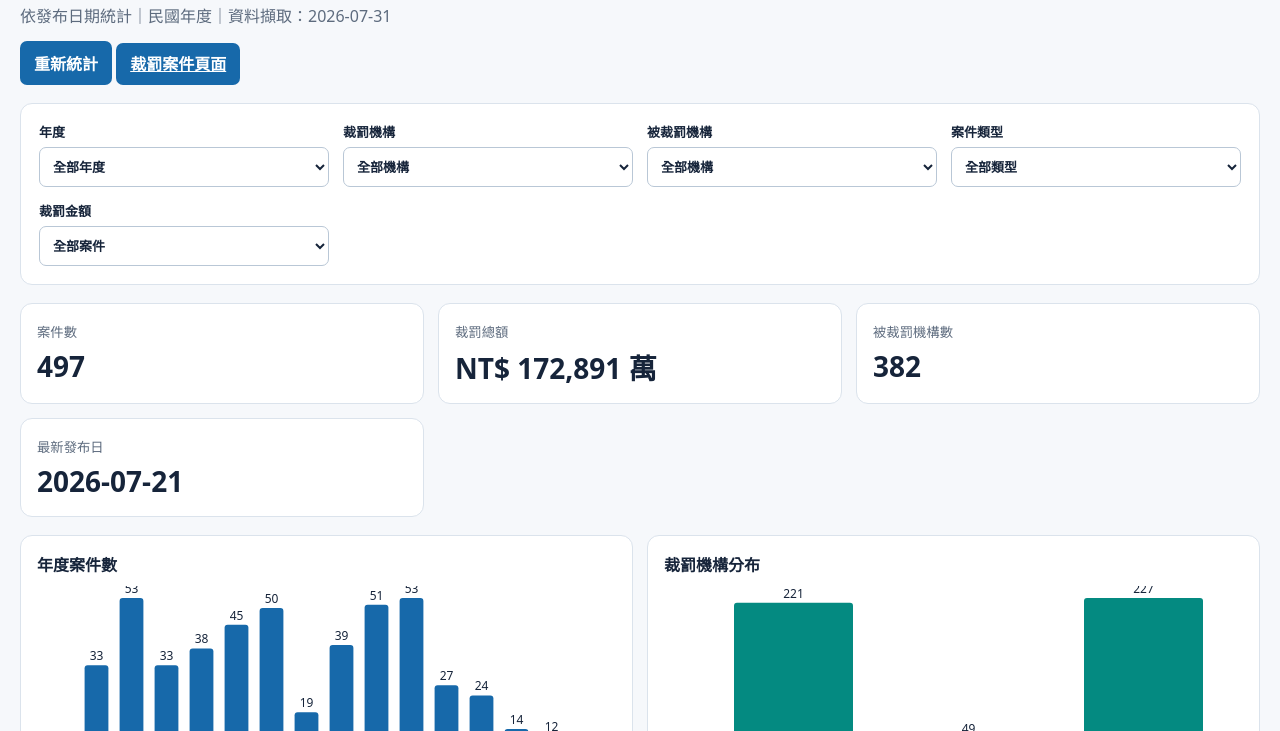
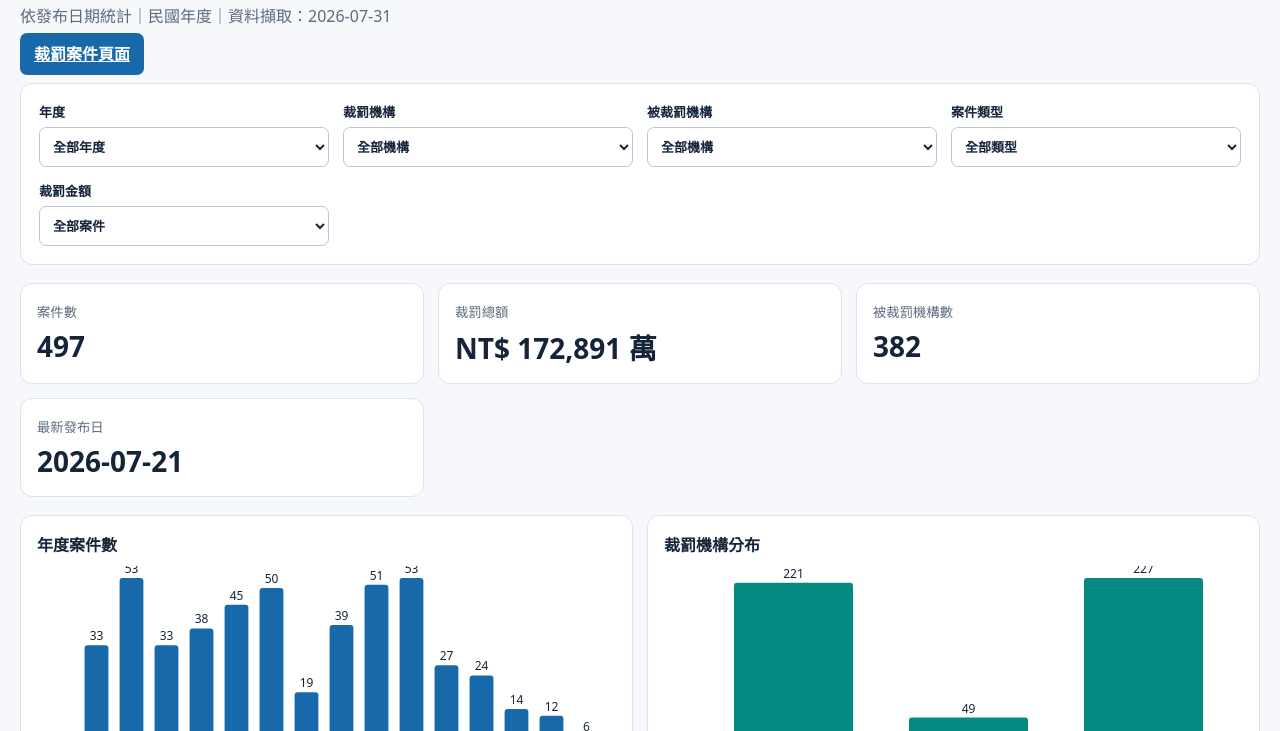
Before and after one commit to Jin-001/fsc-penalty-dashboard, a plain HTML site: page fsc-penalty-dashboard.html in a window 1280 px wide. Shown: the part 69-800 px from the top of the page. Drawn offline with Linux system fonts and the light colour scheme.

Commit message:
Remove dashboard recalculate button

```diff
--- a/fsc-penalty-dashboard.html
+++ b/fsc-penalty-dashboard.html
@@ -10,7 +10,7 @@
 <body><main>
   <h1>金管會重大裁罰案件儀表板</h1>
   <p class="sub">依發布日期統計｜民國年度｜資料擷取：2026-07-31</p>
-  <p class="actions"><button id="recalculate" class="button" type="button">重新統計</button> <a class="button" href="https://www.fsc.gov.tw/ch/home.jsp?id=131&amp;parentpath=0,2" target="_blank" rel="noopener noreferrer">裁罰案件頁面</a></p>
+  <p class="actions"><a class="button" href="https://www.fsc.gov.tw/ch/home.jsp?id=131&amp;parentpath=0,2" target="_blank" rel="noopener noreferrer">裁罰案件頁面</a></p>
   <section class="filters" aria-label="篩選條件">
     <label>年度<select id="year"><option value="">全部年度</option></select></label>
     <label>裁罰機構<select id="unit"><option value="">全部機構</option></select></label>
@@ -37,6 +37,5 @@
 function render(){const f=Object.fromEntries(fields.map(k=>[k,$(k).value]));const data=CASES.filter(x=>(!f.year||x.year==f.year)&&(!f.unit||x.unit===f.unit)&&(!f.entity||x.entity===f.entity)&&(!f.type||x.caseType===f.type)&&(!f.amount||Number(x.amount)>=Number(f.amount)));$('count').textContent=data.length.toLocaleString();$('totalAmount').textContent=amountText(data.reduce((sum,x)=>sum+Number(x.amount||0),0));$('entities').textContent=new Set(data.map(x=>x.entity)).size.toLocaleString();$('latest').textContent=data[0]?.date||'–';$('shown').textContent=`顯示 ${data.length} 筆`;
 chart('yearChart',grouped(data,x=>x.year),'#1769aa');chart('unitChart',grouped(data,x=>x.unit),'#048a81');$('rows').innerHTML=data.map(x=>`<tr><td>${x.date}</td><td>${x.year}</td><td>${esc(x.unit)}</td><td>${esc(x.entity)}</td><td><span class="tag">${typeLabel[x.caseType]}</span></td><td>${amountText(x.amount)}</td><td><a href="${esc(x.url)}" target="_blank" rel="noopener">${esc(x.title)}</a></td></tr>`).join('')||'<tr><td colspan="7">沒有符合條件的案件。</td></tr>'}
 fields.forEach(k=>$(k).addEventListener('change',render));
-$('recalculate').addEventListener('click',()=>{fields.forEach(k=>$(k).value='');render();$('recalculate').textContent='已重新統計';setTimeout(()=>$('recalculate').textContent='重新統計',1200)});
 window.addEventListener('resize',render);render();
 </script></body></html>
```
